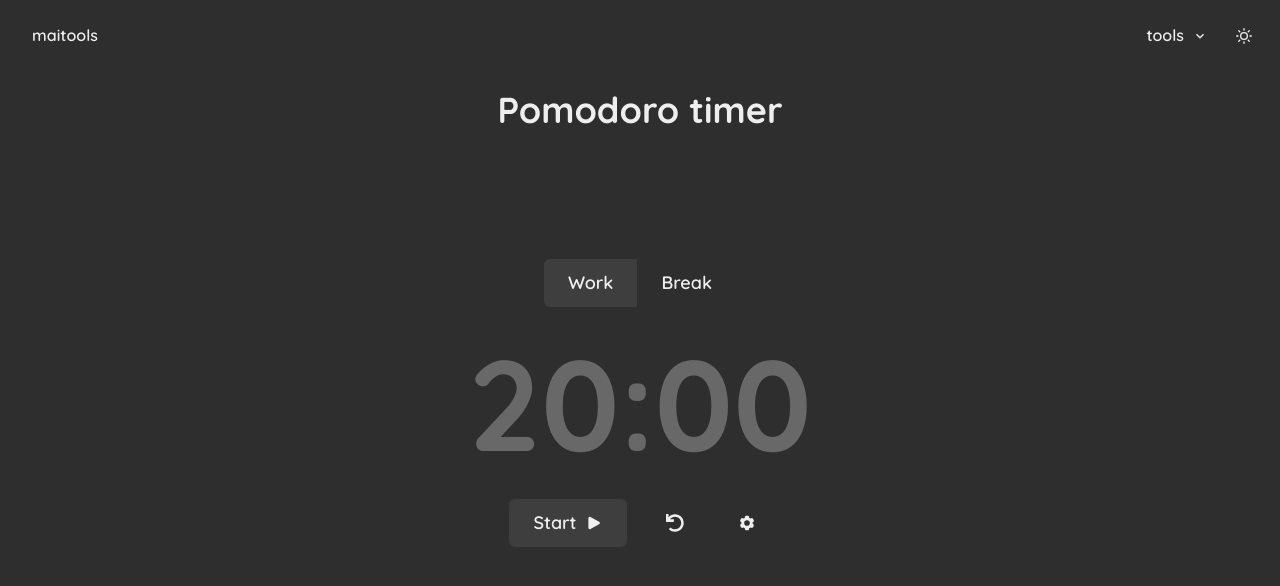
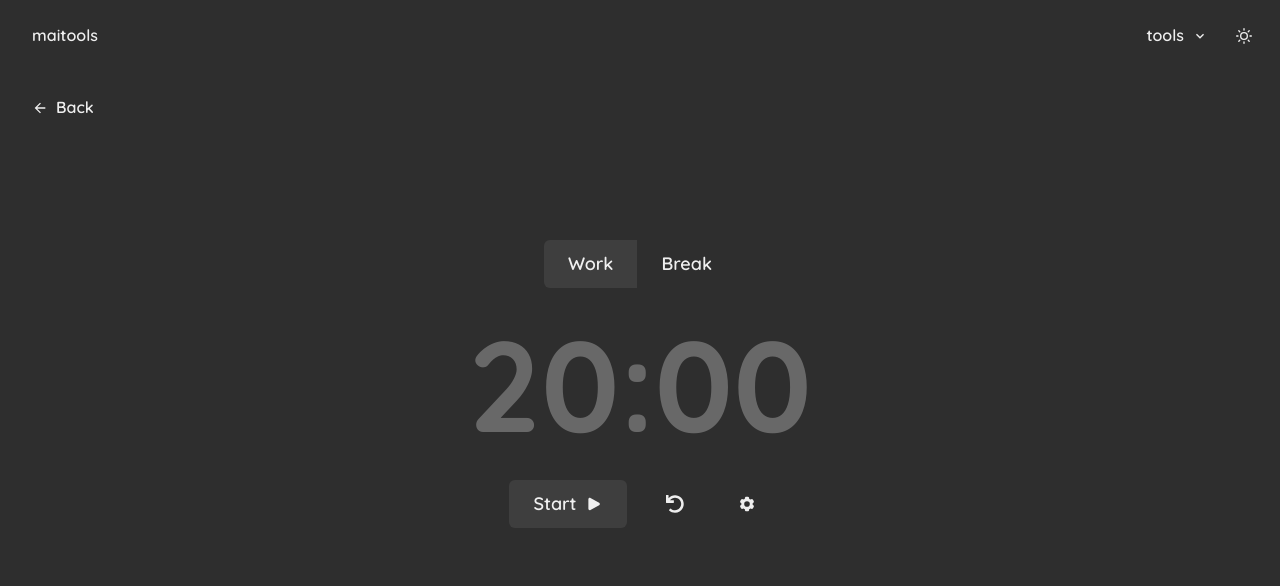
Before and after one commit to olimeme/maitools, a React (Vite) app: page /pomodoro-timer in a window 1280 px wide. Shown: the top 586 px of the page. Built offline with nearby package versions, Linux system fonts and the light colour scheme.

Commit message:
feature: back button

```diff
--- /dev/null
+++ b/src/components/BackButton.tsx
@@ -0,0 +1,17 @@
+import { Button, ButtonProps } from "@chakra-ui/button";
+import { ArrowBackIcon } from "@chakra-ui/icons";
+import { Link } from "react-router-dom";
+
+interface BackButtonProps extends ButtonProps {}
+
+const BackButton = ({ ...props }: BackButtonProps) => {
+  return (
+    <Link to="/">
+      <Button variant="ghost" mb={4} leftIcon={<ArrowBackIcon />} {...props}>
+        Back
+      </Button>
+    </Link>
+  );
+};
+
+export default BackButton;
--- a/src/pages/ComingSoonPage.tsx
+++ b/src/pages/ComingSoonPage.tsx
@@ -1,7 +1,7 @@
-import React from "react";
 import MotionWrapper from "../components/MotionWrapper";
 import { Box, Center, Flex, Heading, Icon, Text } from "@chakra-ui/react";
 import { RiEmotionSadLine } from "react-icons/ri";
+import BackButton from "../components/BackButton";
 
 const ComingSoonPage = () => {
   return (
@@ -18,6 +18,7 @@ const ComingSoonPage = () => {
           <Text color={"gray"} mt={4}>
             Dev is probably working on it...or sleeping.
           </Text>
+          <BackButton mt={4} size={"lg"} />
         </Box>
       </Flex>
     </MotionWrapper>
--- a/src/pages/MarkdownPage.tsx
+++ b/src/pages/MarkdownPage.tsx
@@ -4,6 +4,7 @@ import { Box, Flex, Heading, Textarea } from "@chakra-ui/react";
 import MarkdownRenderer from "../components/Markdown/MarkdownRenderer";
 import { markdownPageInitialValue } from "../helpers/markdownPageInitialValue";
 import { getInitialStateFromLocalStorage } from "../helpers/getInitialStateFromLocalStorage";
+import BackButton from "../components/BackButton";
 
 const MarkdownPage = () => {
   const [markdownValue, setMarkdownValue] = useState(
@@ -27,9 +28,7 @@ const MarkdownPage = () => {
 
   return (
     <MotionWrapper>
-      <Heading mb={8} textAlign={"center"}>
-        Markdown
-      </Heading>
+      <BackButton />
       <Flex wrap={"wrap"}>
         <Box flex={1}>
           <Textarea
--- a/src/pages/PomodoroTimerPage.tsx
+++ b/src/pages/PomodoroTimerPage.tsx
@@ -4,6 +4,7 @@ import { Button, Center, Container, Flex, Heading } from "@chakra-ui/react";
 import { BsCloudRainHeavy } from "react-icons/bs";
 import { PomodoroTimer } from "../components/Pomodoro";
 import useAudioPlayer from "../hooks/useAudioPlayer";
+import BackButton from "../components/BackButton";
 
 const PomodoroTimerPage = () => {
   // const [playing, toggle] = useAudioPlayer({
@@ -12,9 +13,7 @@ const PomodoroTimerPage = () => {
 
   return (
     <MotionWrapper>
-      <Heading mb={8} textAlign={"center"}>
-        Pomodoro timer
-      </Heading>
+      <BackButton />
       <Container maxW={"4xl"} pt={24}>
         <Center>
           <PomodoroTimer />
```
